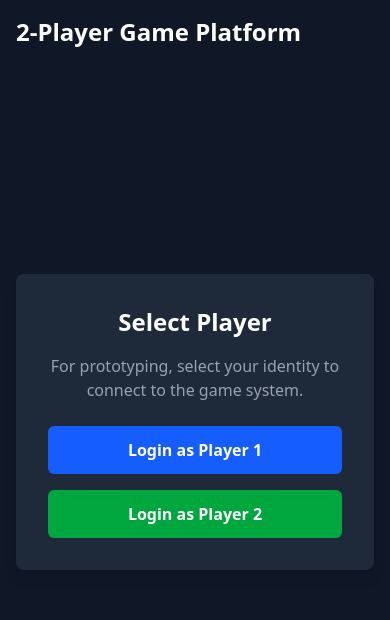
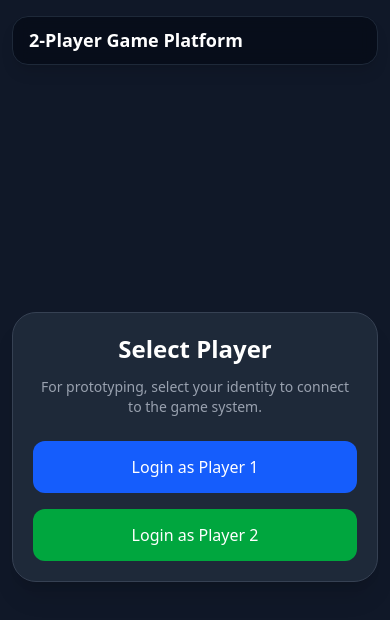
Before and after one commit to Iftekhar-Mahi/2_player_online_game, a React (Vite) app: page /login in a window 390 px wide. Shown: the top 620 px of the page. Built offline with nearby package versions, Linux system fonts and the light colour scheme.

Commit message:
mobile browser compatibility added

```diff
--- a/src/App.jsx
+++ b/src/App.jsx
@@ -15,19 +15,21 @@ function App() {
   };
 
   return (
-    <div className="min-h-screen bg-gray-900 text-white flex flex-col items-center justify-center p-4">
-      <div className="flex justify-between w-full max-w-4xl absolute top-4 px-4 items-center">
-        <h1 className="text-2xl font-bold">2-Player Game Platform</h1>
+    <div className="min-h-screen bg-gray-900 text-white px-3 py-4 sm:px-4 sm:py-6 safe-bottom">
+      <div className="mx-auto flex w-full max-w-5xl flex-col gap-4">
+        <div className="flex flex-col gap-3 rounded-2xl border border-gray-800 bg-gray-950/60 px-4 py-3 shadow-lg backdrop-blur sm:flex-row sm:items-center sm:justify-between sm:px-5">
+          <h1 className="text-lg font-bold leading-tight sm:text-2xl">2-Player Game Platform</h1>
         {user && (
           <button
             onClick={handleSignOut}
-            className="text-sm bg-gray-700 hover:bg-red-600 px-3 py-1 rounded transition"
+            className="w-full rounded-lg bg-gray-700 px-3 py-2 text-sm font-medium transition hover:bg-red-600 sm:w-auto"
           >
             Sign Out
           </button>
         )}
         </div>
 
+        <main className="flex min-h-[calc(100vh-7rem)] items-center justify-center sm:min-h-[calc(100vh-8rem)]">
           <Routes>
             <Route path="/login" element={<LoginPage />} />
 
@@ -36,6 +38,8 @@ function App() {
               <Route path="/room/:roomId" element={<GameRouter />} />
             </Route>
           </Routes>
+        </main>
+      </div>
     </div>
   );
 }
--- a/src/components/auth/LoginPage.jsx
+++ b/src/components/auth/LoginPage.jsx
@@ -9,23 +9,23 @@ export default function LoginPage() {
   };
 
   return (
-    <div className="flex flex-col items-center justify-center p-8 bg-gray-800 rounded-lg shadow-lg">
-      <h2 className="text-2xl font-bold mb-4">Select Player</h2>
-      <p className="text-gray-400 mb-6 text-center max-w-sm">
+    <div className="w-full max-w-md rounded-3xl border border-gray-700 bg-gray-800 p-5 shadow-xl sm:p-8">
+      <h2 className="mb-3 text-center text-2xl font-bold sm:text-3xl">Select Player</h2>
+      <p className="mx-auto mb-6 max-w-sm text-center text-sm text-gray-400 sm:text-base">
         For prototyping, select your identity to connect to the game system.
       </p>
 
       <div className="flex flex-col gap-4 w-full">
         <button
           onClick={() => handleLogin('player1')}
-          className="px-6 py-3 bg-blue-600 hover:bg-blue-700 text-white rounded-md font-semibold transition"
+          className="rounded-xl bg-blue-600 px-6 py-3.5 text-base font-semibold text-white transition hover:bg-blue-700 active:scale-[0.99]"
         >
           Login as Player 1
         </button>
 
         <button
           onClick={() => handleLogin('player2')}
-          className="px-6 py-3 bg-green-600 hover:bg-green-700 text-white rounded-md font-semibold transition"
+          className="rounded-xl bg-green-600 px-6 py-3.5 text-base font-semibold text-white transition hover:bg-green-700 active:scale-[0.99]"
         >
           Login as Player 2
         </button>
--- a/src/components/lobby/GameLobby.jsx
+++ b/src/components/lobby/GameLobby.jsx
@@ -84,15 +84,16 @@ export default function GameLobby() {
   };
 
   return (
-    <div className="w-full max-w-md bg-gray-800 p-8 rounded-lg shadow-xl text-center">
-      <h2 className="text-3xl font-bold mb-8">Game Lobby</h2>
+    <div className="w-full max-w-md rounded-3xl border border-gray-700 bg-gray-800 p-5 text-center shadow-xl sm:p-8">
+      <h2 className="mb-3 text-3xl font-bold sm:mb-8">Game Lobby</h2>
+      <p className="mb-6 text-sm text-gray-400 sm:hidden">Create a room or enter a code to join from your phone.</p>
 
       <div className="space-y-6">
         <div>
           <button
             onClick={createRoom}
             disabled={loading}
-            className="w-full py-4 text-xl bg-blue-600 hover:bg-blue-500 rounded-md font-bold transition disabled:opacity-50"
+            className="w-full rounded-xl bg-blue-600 py-3.5 text-lg font-bold transition hover:bg-blue-500 disabled:opacity-50 sm:py-4 sm:text-xl"
           >
             Create New Game
           </button>
@@ -110,13 +111,16 @@ export default function GameLobby() {
             placeholder="Enter Room Code"
             value={joinCode}
             onChange={e => setJoinCode(e.target.value)}
-            className="w-full p-4 text-center text-xl bg-gray-900 border border-gray-700 rounded-md focus:outline-none focus:border-blue-500 uppercase tracking-widest"
+            className="w-full rounded-xl border border-gray-700 bg-gray-900 p-4 text-center text-lg uppercase tracking-[0.35em] focus:border-blue-500 focus:outline-none sm:text-xl"
             maxLength={6}
+            inputMode="text"
+            autoCapitalize="characters"
+            autoCorrect="off"
           />
           <button
             type="submit"
             disabled={loading || joinCode.length < 6}
-            className="w-full py-4 text-xl bg-gray-700 hover:bg-gray-600 rounded-md font-bold transition disabled:opacity-50"
+            className="w-full rounded-xl bg-gray-700 py-3.5 text-lg font-bold transition hover:bg-gray-600 disabled:opacity-50 sm:py-4 sm:text-xl"
           >
             Join Game
           </button>
--- a/src/index.css
+++ b/src/index.css
@@ -13,6 +13,27 @@ body {
   background-color: #111827;
   color: #f3f4f6;
   font-family: system-ui, -apple-system, sans-serif;
+}
+
+html,
+body,
+#root {
+  min-height: 100%;
+}
+
+body {
+  min-width: 320px;
+}
+
+button,
+input,
+textarea,
+select {
+  font: inherit;
+}
+
+.safe-bottom {
+  padding-bottom: calc(1rem + env(safe-area-inset-bottom));
 }
 @keyframes chipDrop {
   0% {
```
Also changed, not shown: src/components/games/drop4/Drop4Game.jsx (+23 -21 lines), 4 other files (tests, documents, lock files or other folders). Lines whose indentation alone changed are shown as unchanged.
